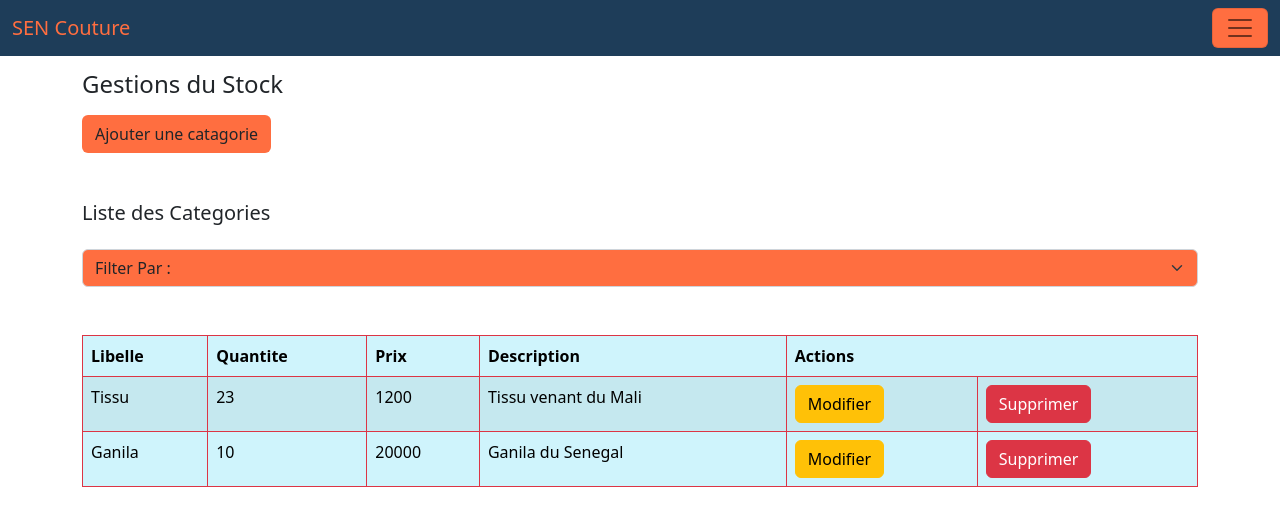
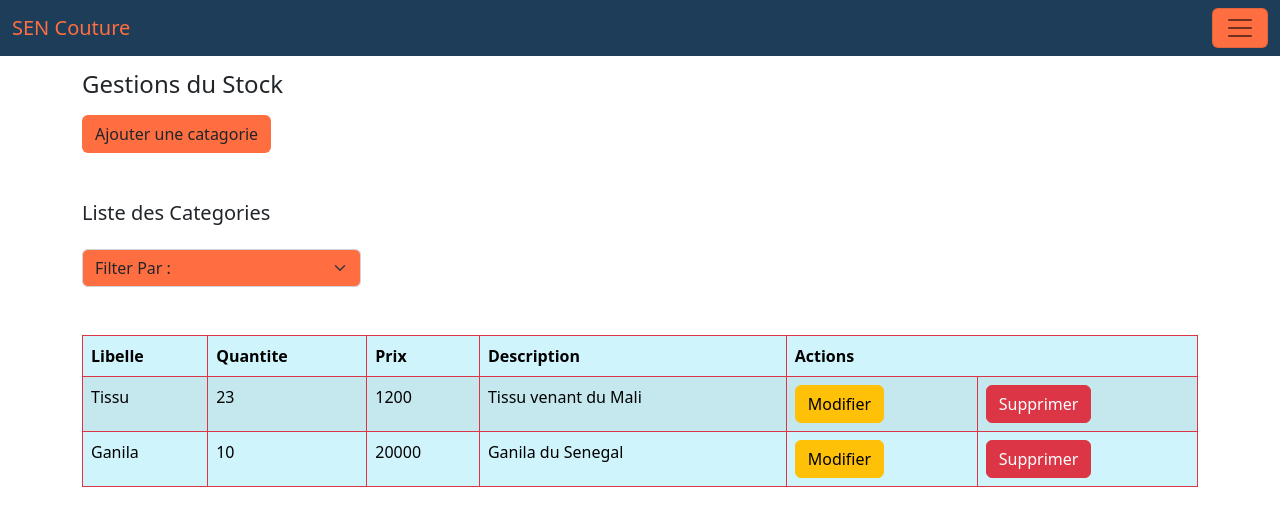
Before and after one commit to FirstOfBenTech/Put-n-go-Front, an Angular app: page /stock in a window 1280 px wide. Shown: the top 526 px of the page. Built offline with nearby package versions, Linux system fonts and the light colour scheme.

Commit message:
quelque_reglage

```diff
--- a/src/app/admin/component/boutique/boutique.component.html
+++ b/src/app/admin/component/boutique/boutique.component.html
@@ -91,7 +91,7 @@
 <!-----LISTE CATEGROIE------------------>
 
 <h5 class="mt-5 mb-4">Liste des Categories Boutiques</h5>
-<select class="form-select mb-5 w-50" style="background-color:#ff6e40;" aria-label="Filter par : Ex: Tissu">
+<select class="form-select mb-5 w-25" style="background-color:#ff6e40;" aria-label="Filter par : Ex: Tissu">
   <option selected>Filter Par : </option>
   <option value="1">Boutique Yaya</option>
   <option value="2">Sante Yalla Boutique</option>
@@ -137,7 +137,7 @@
 <!-----LISTE PRODUIT------------------>
 
 <h5 class="mt-5 mb-4">Liste des Produits:</h5>
-<select class="form-select mb-5 w-50" style="background-color:#ff6e40;" aria-label="Filter par : Ex: Tissu">
+<select class="form-select mb-5 w-25" style="background-color:#ff6e40;" aria-label="Filter par : Ex: Tissu">
   <option selected>Filter Par : </option>
   <option value="1">Boutique Yaya</option>
   <option value="2">Sante Yalla Boutique</option>
--- a/src/app/admin/component/stock/stock.component.css
+++ b/src/app/admin/component/stock/stock.component.css
@@ -0,0 +1,6 @@
+.form-select{
+  width:50px;
+}
+
+/* @media only screen and (max-width:900px){
+} */
--- a/src/app/admin/component/stock/stock.component.html
+++ b/src/app/admin/component/stock/stock.component.html
@@ -46,7 +46,7 @@
 <!-----LISTE CATEGROIE------------------>
 
 <h5 class="mt-5 mb-4">Liste des Categories</h5>
-<select class="form-select mb-5" style="background-color:#ff6e40;" aria-label="Filter par : Ex: Tissu">
+<select class="form-select mb-5 center w-25" style="background-color:#ff6e40;" aria-label="Filter par : Ex: Tissu">
   <option selected>Filter Par : </option>
   <option value="1">Tissu</option>
   <option value="2">Ganila</option>
```
